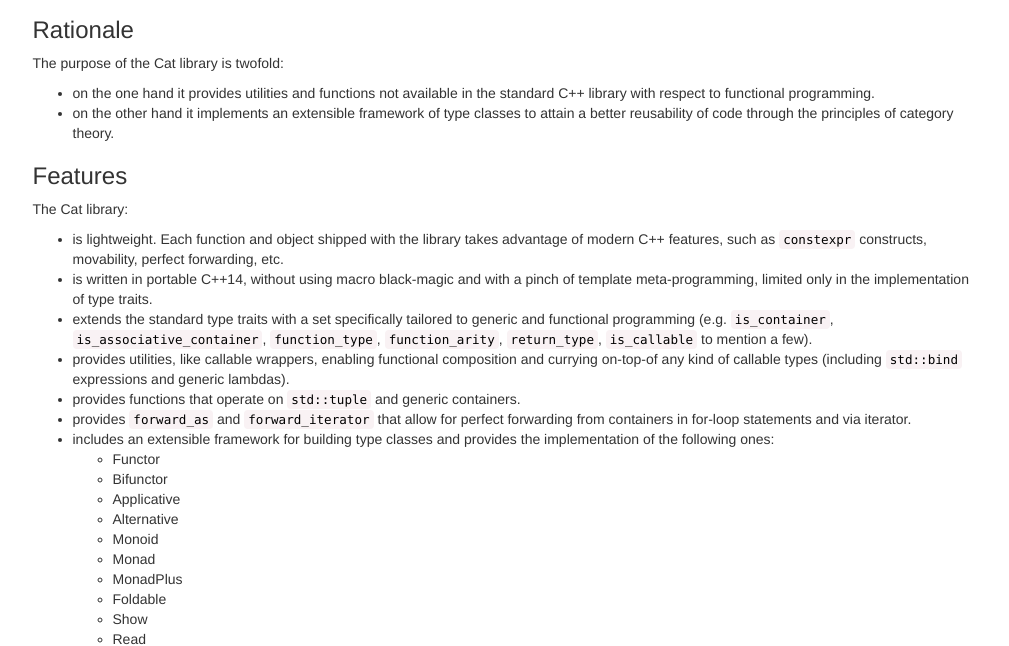
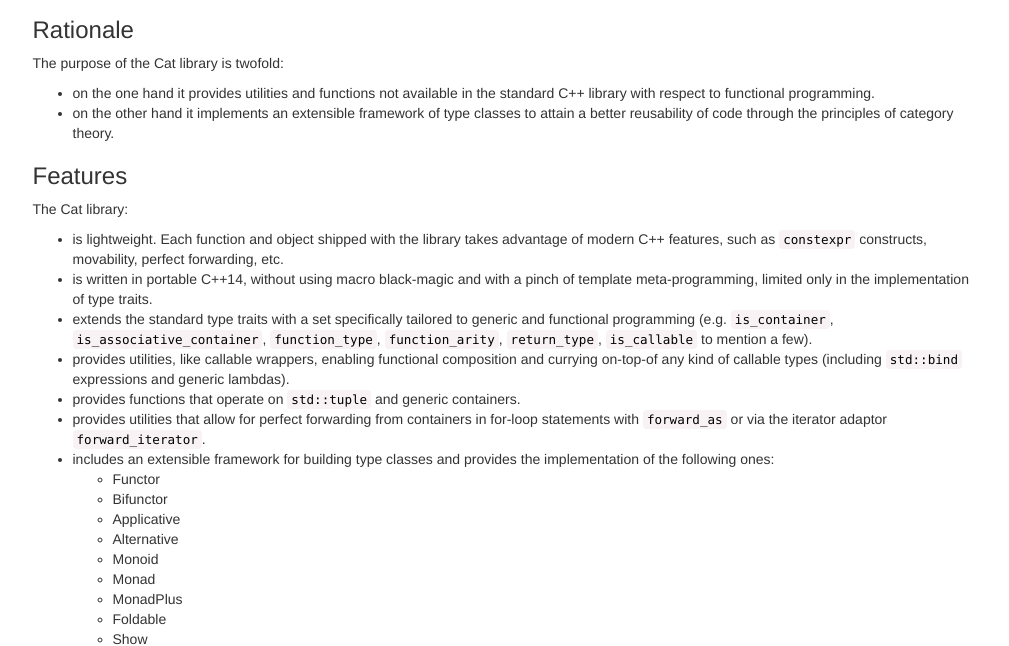
Before and after one commit to cat/cat.github.io, a plain HTML site: page overview.html in a window 1280 px wide. Shown: the part 153-799 px from the top of the page, without its empty margins (135-1144 px from the left). Drawn offline with nearby package versions, Linux system fonts and the light colour scheme.

Commit message:
Updated.

```diff
--- a/overview.html
+++ b/overview.html
@@ -47,7 +47,7 @@
 <li>extends the standard type traits with a set specifically tailored to generic and functional programming (e.g. <code>is_container</code>, <code>is_associative_container</code>, <code>function_type</code>, <code>function_arity</code>, <code>return_type</code>, <code>is_callable</code> to mention a few).</li>
 <li>provides utilities, like callable wrappers, enabling functional composition and currying on-top-of any kind of callable types (including <code>std::bind</code> expressions and generic lambdas).</li>
 <li>provides functions that operate on <code>std::tuple</code> and generic containers.</li>
-<li>provides <code>forward_as</code> and <code>forward_iterator</code> that allow for perfect forwarding from containers in for-loop statements and via iterator.<br /></li>
+<li>provides utilities that allow for perfect forwarding from containers in for-loop statements with <code>forward_as</code> or via the iterator adaptor <code>forward_iterator</code>.<br /></li>
 <li>includes an extensible framework for building type classes and provides the implementation of the following ones:
 <ul>
 <li>Functor</li>
```
Also changed, not shown: 1 other file.
